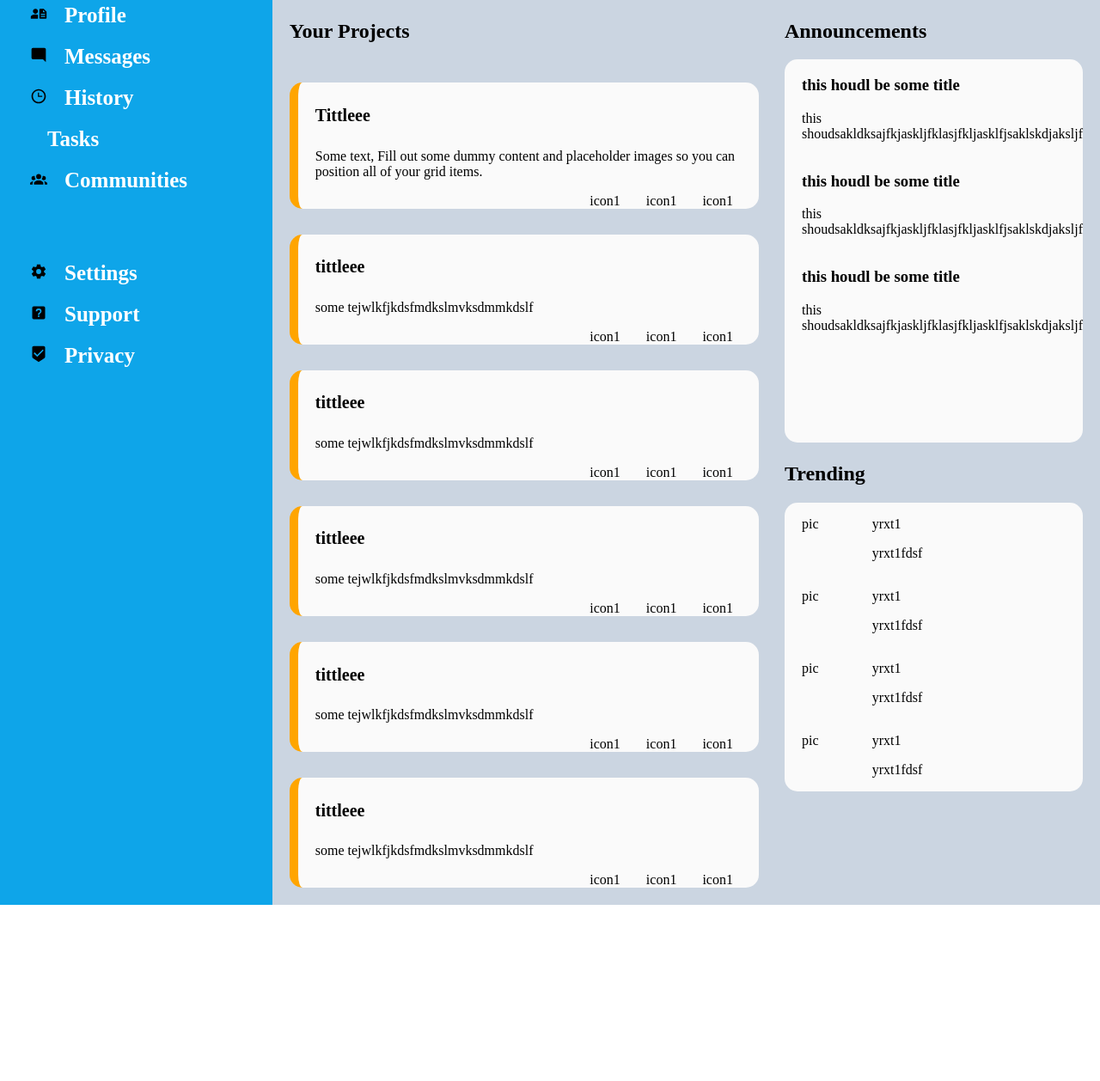
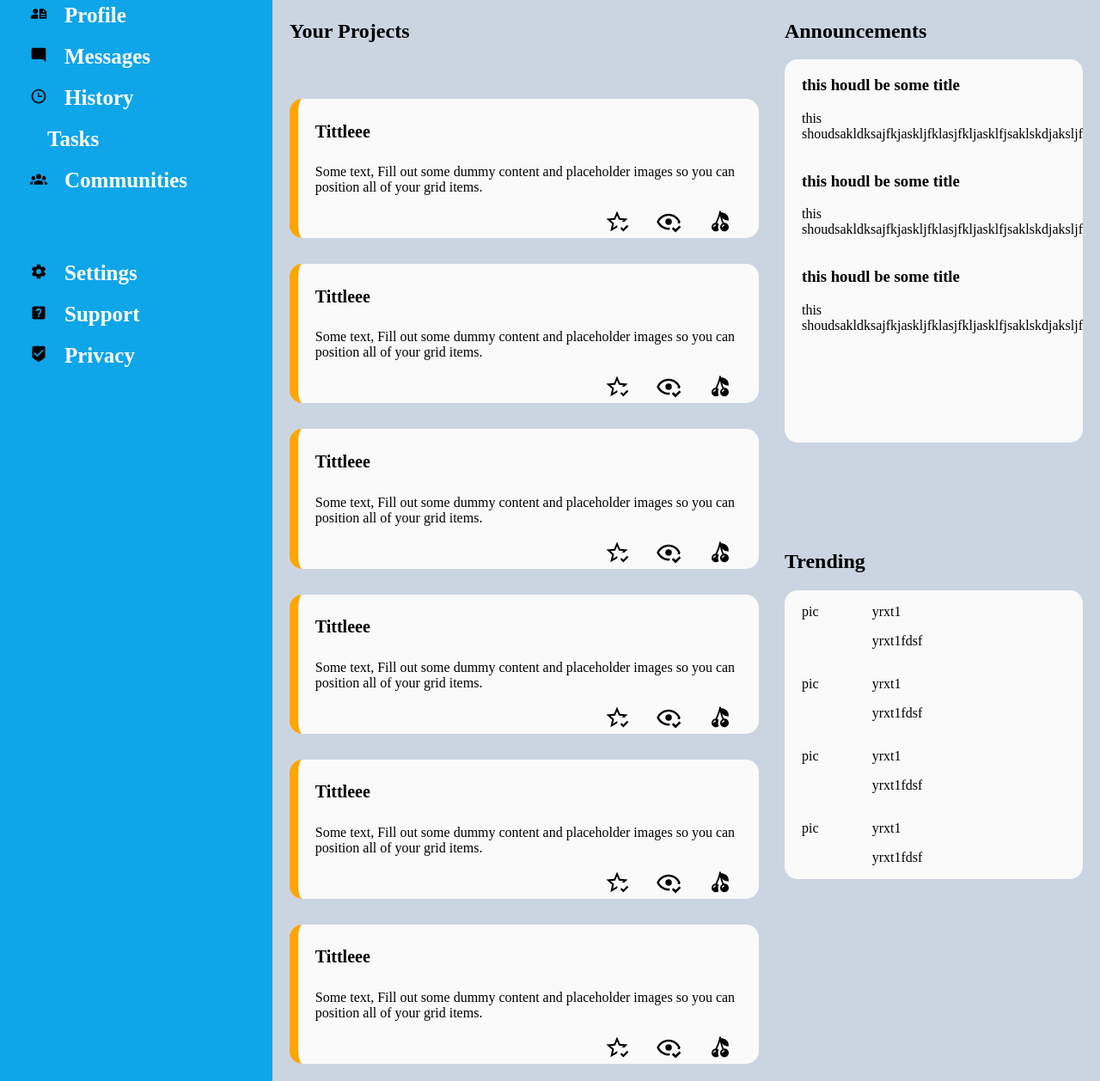
Before and after one commit to Veljko03/admin-dashboard, a plain HTML site: page index.html in a window 1280 px wide. Shown: the part 219-1477 px from the top of the page at 86% size. Before the commit the page ends 1272 px from the top, so only its background shows below. Drawn offline with Linux system fonts and the light colour scheme.

Commit message:
finihsing cards styling

```diff
--- a/index.html
+++ b/index.html
@@ -250,75 +250,75 @@
                     <p>Some text, Fill out some dummy content and placeholder images so you can position all of your grid items. </p>
                    </div>
                    <div class="cardIcons">
-                        <div>icon1</div>
-                        <div>icon1</div>
-                        <div>icon1</div>
+                        <div><img src="./i/icons/star-check-outline.svg" alt=""></div>
+                        <div><img src="./i/icons/eye-check-outline.svg" alt=""></div>
+                        <div><img src="./i/icons/fruit-cherries.svg" alt=""></div>
 
                    </div>
 
                 </div>
-                <div class="card">
+
+                 <div class="card">
                     <div class="cardText">
-                     <h4>tittleee</h4>
-
-                     <p>some tejwlkfjkdsfmdkslmvksdmmkdslf</p>
+                     <h4>Tittleee</h4>
+                     <p>Some text, Fill out some dummy content and placeholder images so you can position all of your grid items. </p>
                     </div>
                     <div class="cardIcons">
-                         <div>icon1</div>
-                         <div>icon1</div>
-                         <div>icon1</div>
+                         <div><img src="./i/icons/star-check-outline.svg" alt=""></div>
+                         <div><img src="./i/icons/eye-check-outline.svg" alt=""></div>
+                         <div><img src="./i/icons/fruit-cherries.svg" alt=""></div>
 
                     </div>
 
                  </div>
                  <div class="card">
                     <div class="cardText">
-                     <h4>tittleee</h4>
-                     <p>some tejwlkfjkdsfmdkslmvksdmmkdslf</p>
+                     <h4>Tittleee</h4>
+                     <p>Some text, Fill out some dummy content and placeholder images so you can position all of your grid items. </p>
                     </div>
                     <div class="cardIcons">
-                         <div>icon1</div>
-                         <div>icon1</div>
-                         <div>icon1</div>
+                         <div><img src="./i/icons/star-check-outline.svg" alt=""></div>
+                         <div><img src="./i/icons/eye-check-outline.svg" alt=""></div>
+                         <div><img src="./i/icons/fruit-cherries.svg" alt=""></div>
 
                     </div>
 
                  </div>
                  <div class="card">
                     <div class="cardText">
-                     <h4>tittleee</h4>
-                     <p>some tejwlkfjkdsfmdkslmvksdmmkdslf</p>
+                     <h4>Tittleee</h4>
+                     <p>Some text, Fill out some dummy content and placeholder images so you can position all of your grid items. </p>
                     </div>
                     <div class="cardIcons">
-                         <div>icon1</div>
-                         <div>icon1</div>
-                         <div>icon1</div>
+                         <div><img src="./i/icons/star-check-outline.svg" alt=""></div>
+                         <div><img src="./i/icons/eye-check-outline.svg" alt=""></div>
+                         <div><img src="./i/icons/fruit-cherries.svg" alt=""></div>
 
                     </div>
 
                  </div>
                  <div class="card">
                     <div class="cardText">
-                     <h4>tittleee</h4>
-                     <p>some tejwlkfjkdsfmdkslmvksdmmkdslf</p>
+                     <h4>Tittleee</h4>
+                     <p>Some text, Fill out some dummy content and placeholder images so you can position all of your grid items. </p>
                     </div>
                     <div class="cardIcons">
-                         <div>icon1</div>
-                         <div>icon1</div>
-                         <div>icon1</div>
+                         <div><img src="./i/icons/star-check-outline.svg" alt=""></div>
+                         <div><img src="./i/icons/eye-check-outline.svg" alt=""></div>
+                         <div><img src="./i/icons/fruit-cherries.svg" alt=""></div>
 
                     </div>
 
                  </div>
                  <div class="card">
                     <div class="cardText">
-                     <h4>tittleee</h4>
-                     <p>some tejwlkfjkdsfmdkslmvksdmmkdslf</p>
+                     <h4>Tittleee</h4>
+                     <p>Some text, Fill out some dummy content and placeholder images so you can position all of your grid items. </p>
                     </div>
                     <div class="cardIcons">
-                         <div>icon1</div>
-                         <div>icon1</div>
-                         <div>icon1</div>
+                         <div><img src="./i/icons/star-check-outline.svg" alt=""></div>
+                         <div><img src="./i/icons/eye-check-outline.svg" alt=""></div>
+                         <div><img src="./i/icons/fruit-cherries.svg" alt=""></div>
 
                     </div>
 
--- a/style.css
+++ b/style.css
@@ -200,3 +200,7 @@ img{
 h4{
     font-size: 20px;
 }
+.cardIcons img{
+    width: 30px;
+    height: 30px;
+}
```
